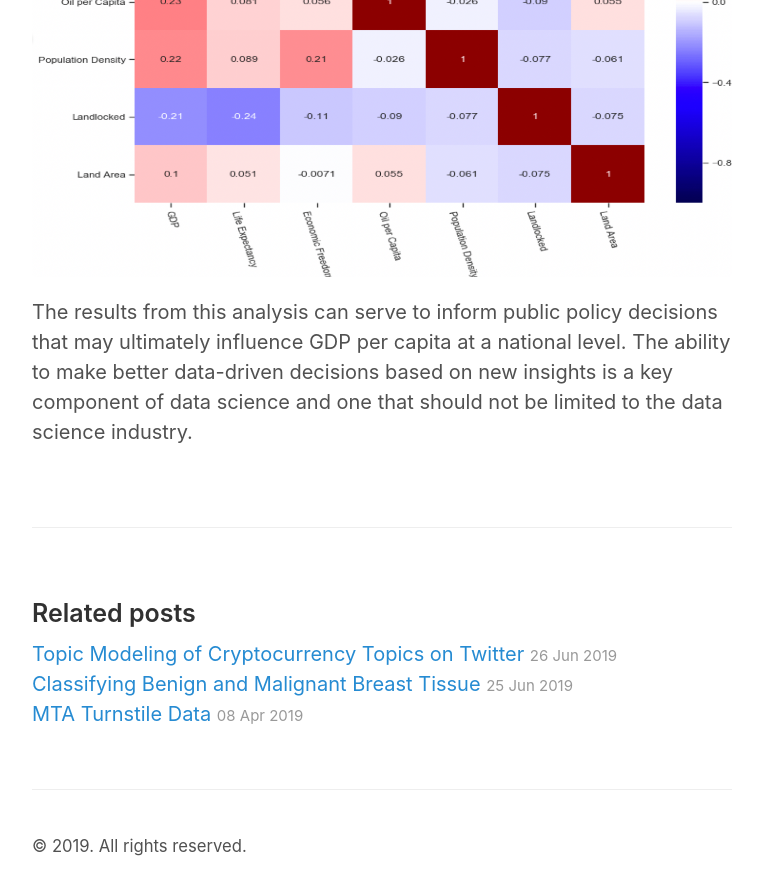
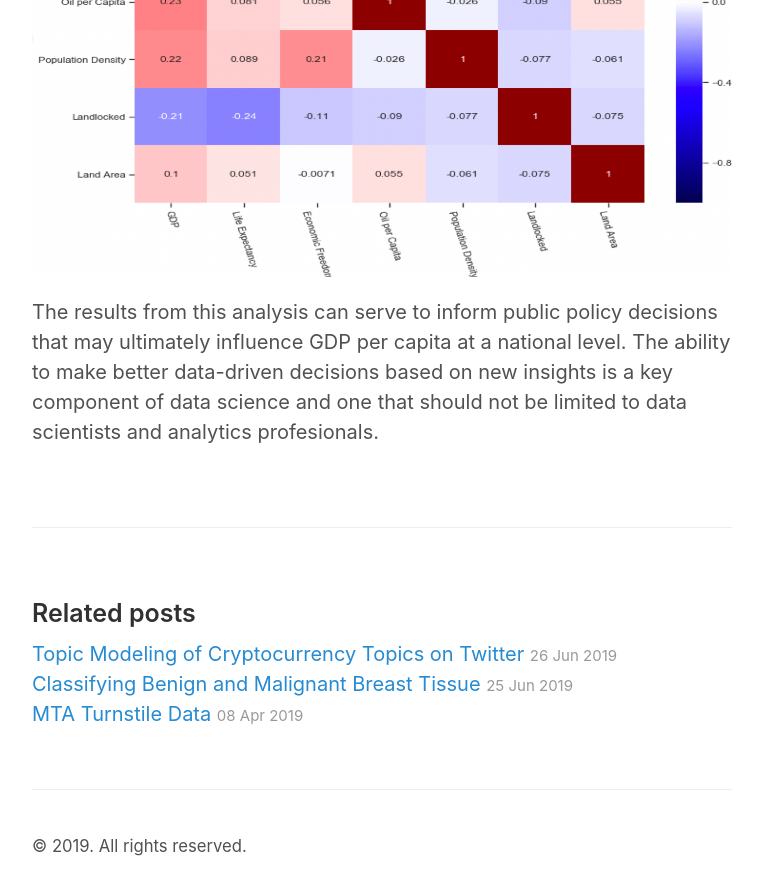
Before and after one commit to Gopher2016/Gopher2016.github.io, a Jekyll site: the page built from _posts/2019-04-22-example-content.md, in a window 1280 px wide and 900 px high, scrolled down 1788 px. Shown: the top 895 px of the window, without its empty margins (258-1021 px from the left). Built offline with Jekyll 4.4.1, drawn with Linux system fonts in a browser that asks for light colours; some of the changed text lies outside the part shown.

Commit message:
My second blog post

```diff
--- a/_posts/2019-04-22-example-content.md
+++ b/_posts/2019-04-22-example-content.md
@@ -17,4 +17,4 @@ In this analysis the best performing model was found to be a lasso regression mo
 
 ![Distribution](https://github.com/Gopher2016/Gopher2016.github.io/blob/master/images/Correlation_Heatmap.png?raw=true)
 
-The results from this analysis can serve to inform public policy decisions that may ultimately influence GDP per capita at a national level. The ability to make better data-driven decisions based on new insights is a key component of data science and one that should not be limited to the data science industry.
+The results from this analysis can serve to inform public policy decisions that may ultimately influence GDP per capita at a national level. The ability to make better data-driven decisions based on new insights is a key component of data science and one that should not be limited to data scientists and analytics profesionals.
```
Also changed, not shown: other parts of _posts/2019-04-22-example-content.md (+1 -1 lines).
